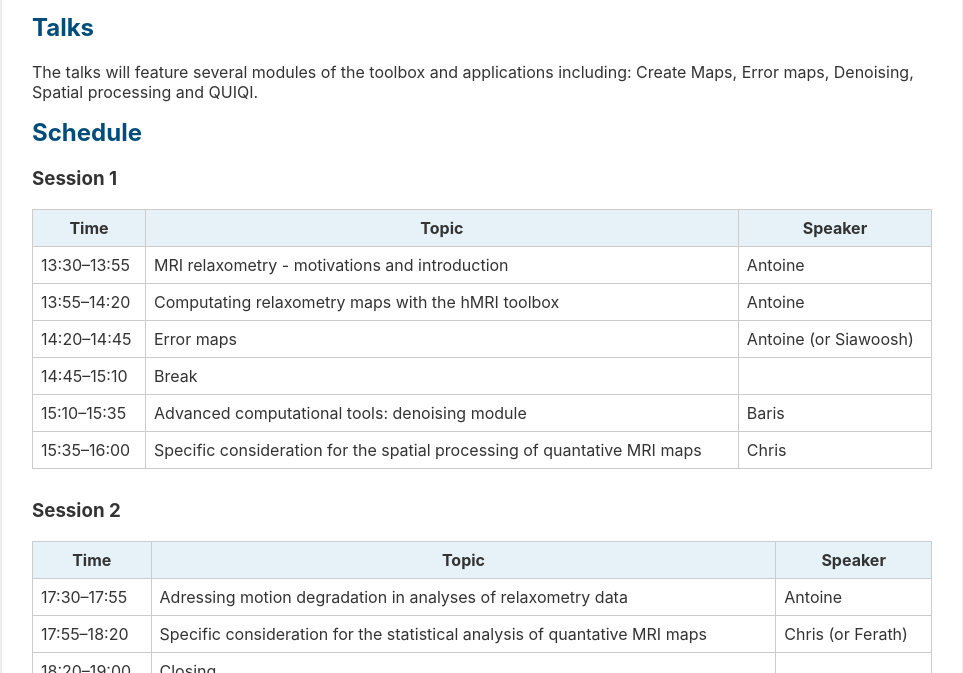
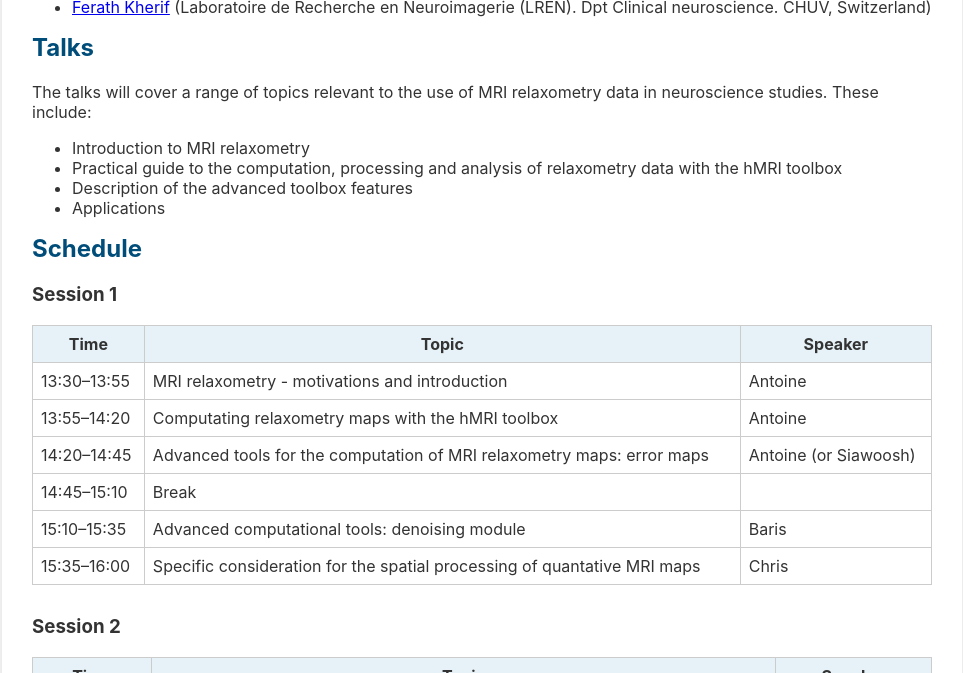
Before and after one commit to hMRI-group/hMRI-Bordeaux-meeting, a plain HTML site: page docs/index.html in a window 1280 px wide. Shown: the part 1194-1867 px from the top of the page, without its empty margins (158-1121 px from the left). Drawn offline with Linux system fonts and the light colour scheme.

Commit message:
implement suggestions: add missing date, revise talks section, change some titles

```diff
--- a/docs/index.html
+++ b/docs/index.html
@@ -88,7 +88,7 @@
 
     <h2 id="about">About the Workshop</h2>
 <p>
-    Welcome to the hMRI Workshop, which will take place as part of
+    Welcome to the hMRI Workshop (June 12, 2026), which will take place as part of
     <a href="https://ohbm.github.io/hackathon2026/" style="color:#00334e; font-weight:500;">Hackathon 2026</a>
     (June 11–13, 2026) before
     <a href="https://humanbrainmapping.org/OHBM2026/" style="color:#00334e; font-weight:500;">OHBM 2026</a> (June 14–18, 2026)!
@@ -145,7 +145,13 @@
 
     <h2 id="talks">Talks</h2>
     <p>
-        The talks will feature several modules of the toolbox and applications including: Create Maps, Error maps, Denoising, Spatial processing and QUIQI.     </p>
+        The talks will cover a range of topics relevant to the use of MRI relaxometry data in neuroscience studies. These include: </p>
+        <ul>
+        <li>Introduction to MRI relaxometry</li>
+        <li>Practical guide to the computation, processing and analysis of relaxometry data with the hMRI toolbox</li>
+        <li>Description of the advanced toolbox features</li>
+        <li>Applications</li>
+        </ul>
 
     <h2 id="schedule">Schedule</h2>
 
@@ -168,7 +174,7 @@
         </tr>
         <tr>
             <td style="padding:8px; border:1px solid #ccc;">14:20–14:45</td>
-            <td style="padding:8px; border:1px solid #ccc;">Error maps</td>
+            <td style="padding:8px; border:1px solid #ccc;">Advanced tools for the computation of MRI relaxometry maps: error maps</td>
             <td style="padding:8px; border:1px solid #ccc;">Antoine (or Siawoosh)</td>
         </tr>
         <tr>
```
